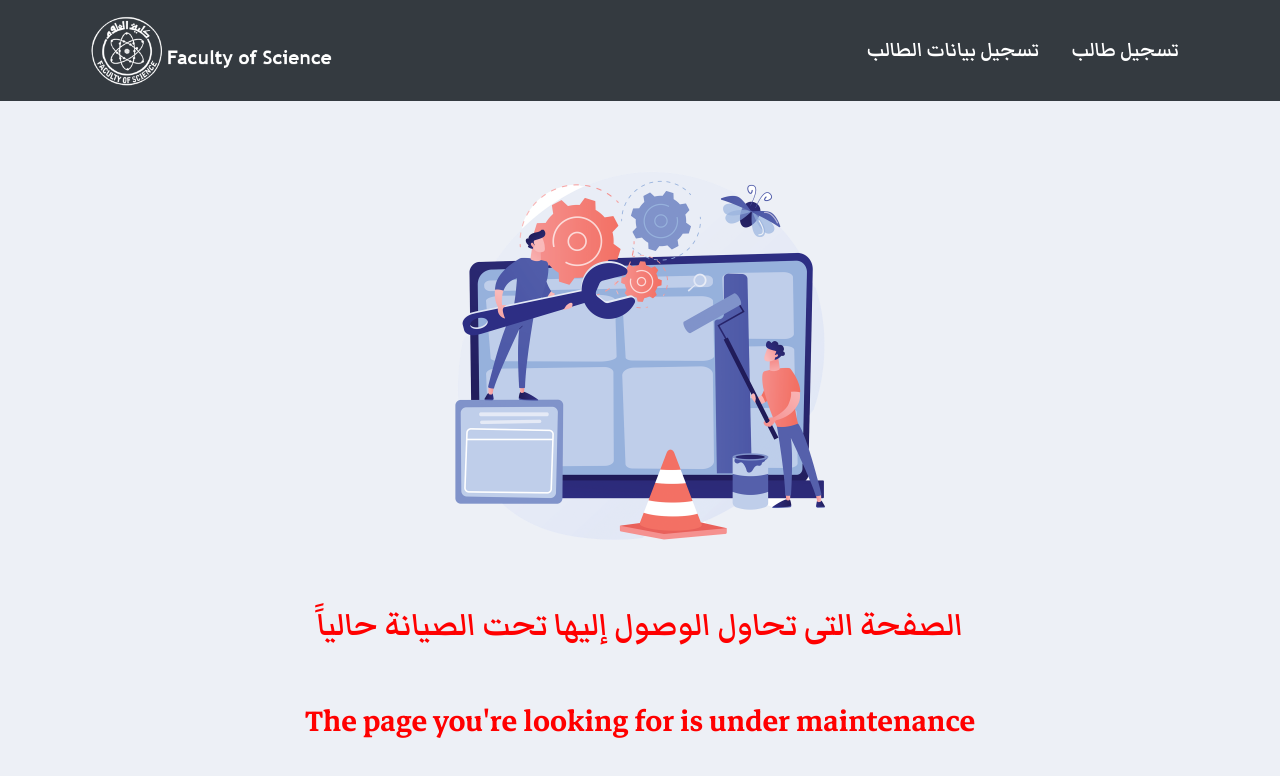
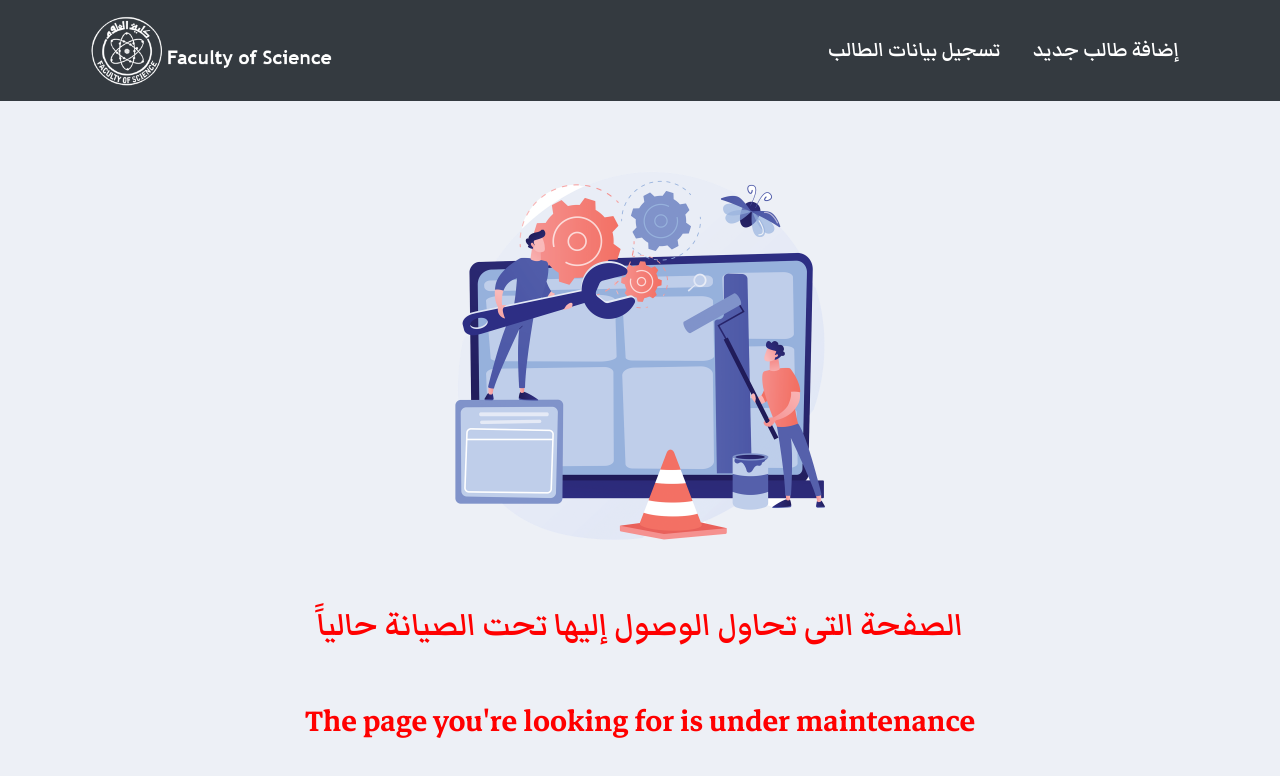
Before and after one commit to youssifYasser/post-graduate-system, a React (Create React App) app: page / in a window 1280 px wide. Shown: the top 776 px of the page. Built offline with nearby package versions, Linux system fonts and the light colour scheme.

Commit message:
Changed name of links in navbar

```diff
--- a/src/Components/navbar/navbar-view.js
+++ b/src/Components/navbar/navbar-view.js
@@ -11,7 +11,7 @@ function navbar() {
             <Container>
                 <Navbar.Collapse id="responsive-navbar-nav">
                     <Nav>
-                        <Link to="/AddStudent" className="link"> تسجيل طالب</Link>
+                        <Link to="/AddStudent" className="link"> إضافة طالب جديد </Link>
                         <Link to="/StudentData" className="link"> تسجيل بيانات الطالب</Link>
                     </Nav>
                 </Navbar.Collapse>
```
